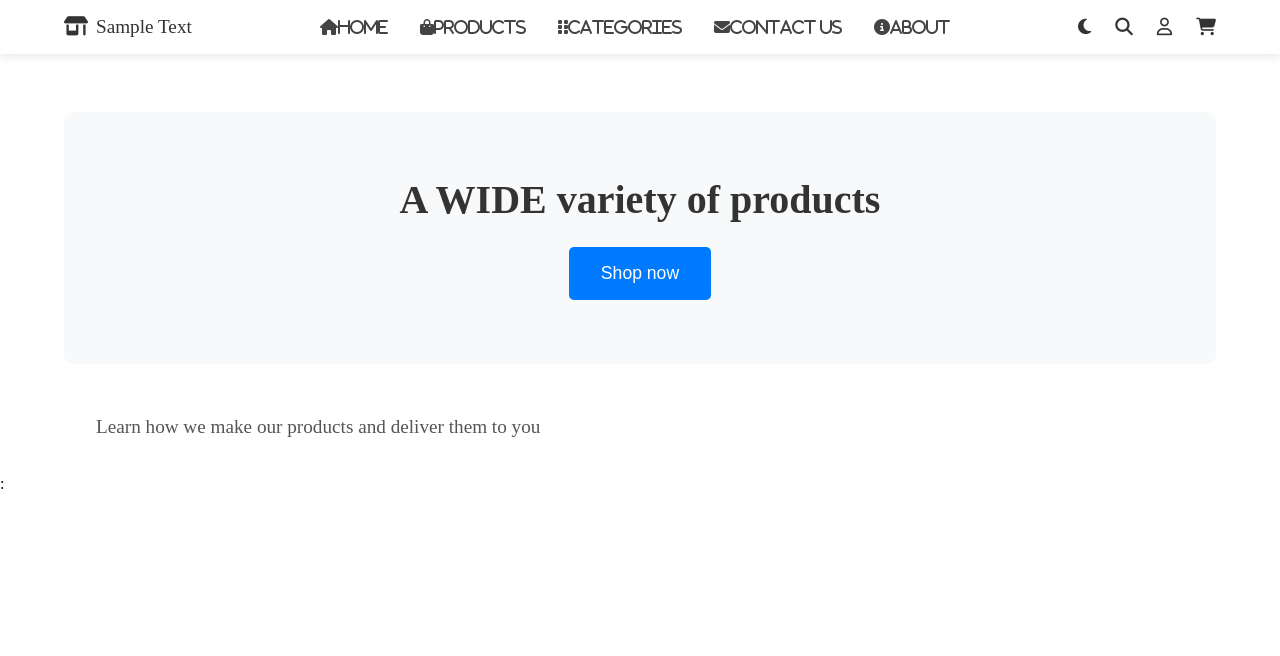
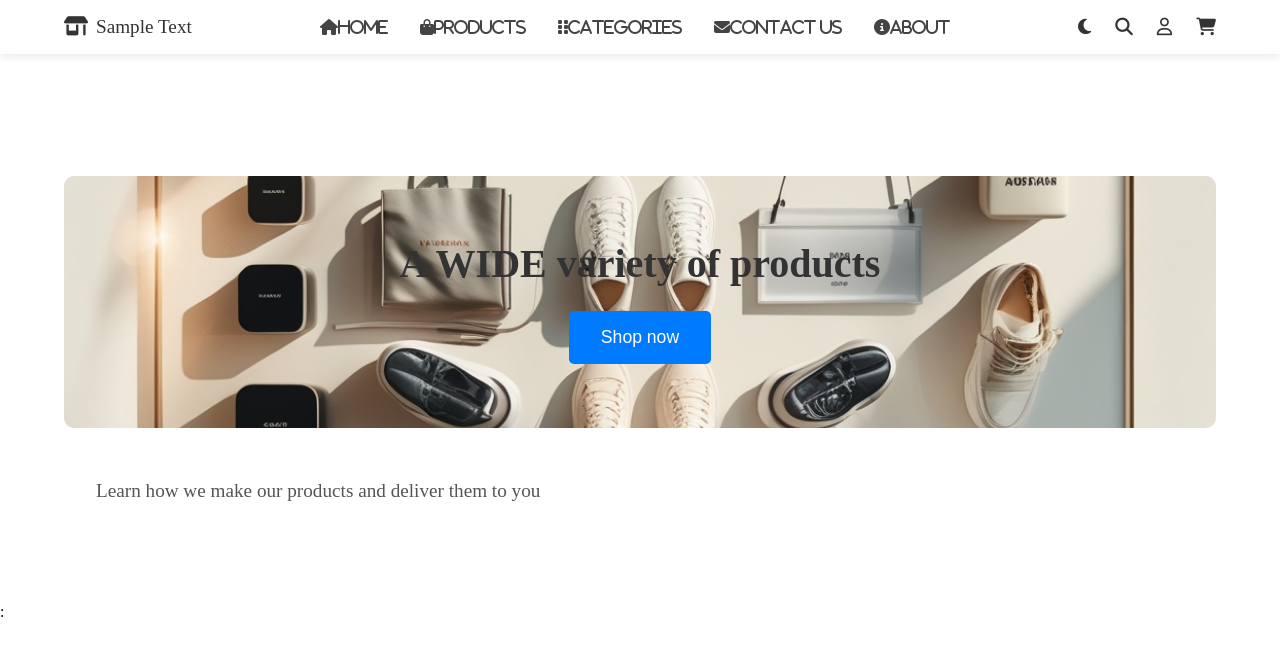
Before and after one commit to MoatazAlBakry/ecommerce_website, a plain HTML site: page homepage.html in a window 1280 px wide. Drawn offline with Linux system fonts and the light colour scheme.

Commit message:
added header image

```diff
--- a/homepage.css
+++ b/homepage.css
@@ -74,11 +74,14 @@
 
 main {
     margin-top: 80px;
-    padding: 2rem 5%;
+    padding: 6rem 5%;
 }
 
 main > div:first-child {
-    background-color: #f8f9fa;
+    background-image: image-set(url(images/Leonardo_Phoenix_10_A_vibrant_website_background_image_in_a_he_0.jpg));
+    background-repeat: no-repeat;
+    background-position: center;
+    background-size: 100%;
     padding: 4rem 2rem;
     text-align: center;
     border-radius: 10px;
```
Also changed, not shown: images/Leonardo_Phoenix_10_A_vibrant_website_background_image_in_a_he_0.jpg (added).
